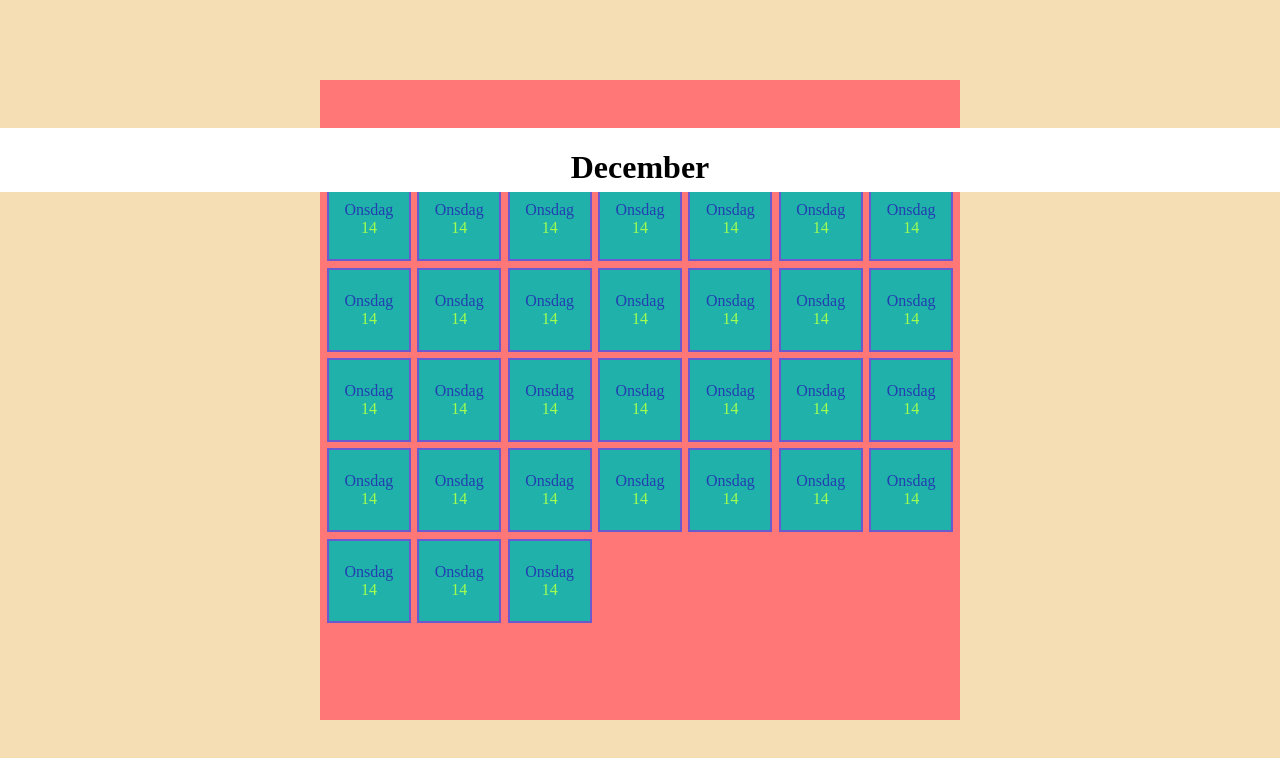
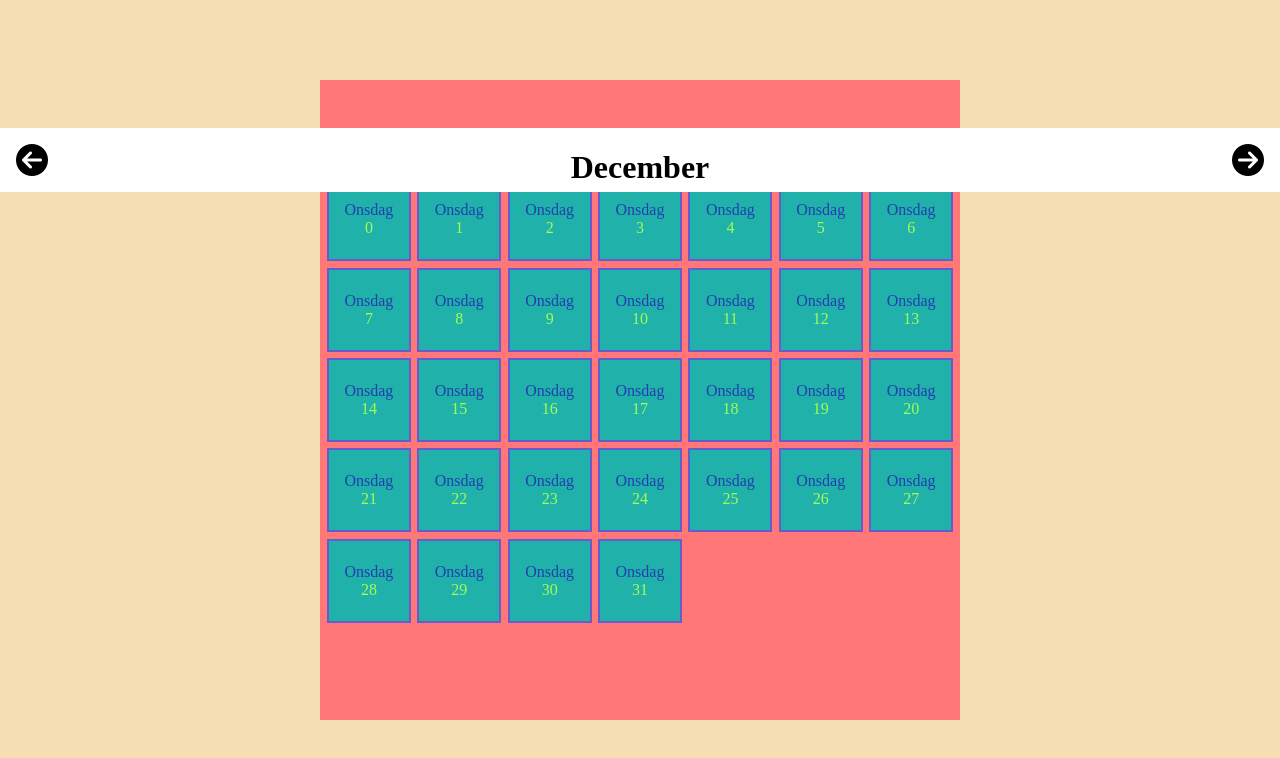
Before and after one commit to lovelanai/ny-kalender, a plain HTML site: page index.html in a window 1280 px wide. Drawn offline with Linux system fonts and the light colour scheme.

Commit message:
calculated how many days are in each month and created as many divs in the calendar as the result shows

```diff
--- a/index.html
+++ b/index.html
@@ -5,13 +5,17 @@
     <meta http-equiv="X-UA-Compatible" content="IE=edge">
     <meta name="viewport" content="width=device-width, initial-scale=1.0">
     <title>Document</title>
+    <script src="https://kit.fontawesome.com/caac8701c4.js" crossorigin="anonymous"></script>
     <link rel="stylesheet" href="./style.css">
     <script src="./main.js"></script>
 </head>
 <body style="display: flex; justify-content: center; align-items: center; height: 100vh; width: 100%; background-color: wheat; margin: 0; padding: 0;">
 
 <div style="background: rgb(255, 119, 119); height: 40rem; width: 40rem; display: flex; align-items: center; justify-content: center;">
-<div style="background-color:rgb(255, 255, 255); height: 4rem; width: 100%; position: absolute; top:8rem; text-align: center;"><h1 class="hej"></h1></div>
+<div style="background-color:rgb(255, 255, 255); height: 4rem; width: 100%; position: absolute; top:8rem; text-align: center;"><h1 class="displaymonth"></h1>
+    <i  id="prev-month-button" style="position: absolute; left: 1rem; top: 1rem; font-size: 2rem; cursor: pointer;" class="fas fa-arrow-circle-left"></i>
+    <i id="next-month-button" style="position: absolute; right: 1rem; top: 1rem; font-size: 2rem; cursor: pointer;" class="fas fa-arrow-circle-right"></i>
+</div>
 
     <div id="calendar-content"> </div>
 
--- a/main.js
+++ b/main.js
@@ -15,6 +15,18 @@ const month = date.getMonth();
 const dayNumber = date.getDate();
 const dayName = date.getDay();
 
+/** Hämtar ut hur många dagar som finns i varje månad */
+// 1, 0 = days
+// 1 = första dagen i månaden
+// 0 = första dagen i månaden -1. Alltså sista dagen i förra månaden
+const daysOfMonths = new Date(year, month + 1, 0).getDate();
+
+/** Hämtar ut första dagen i varje månad. Veckodag & nummer */
+// 1 = första dagen i månaden
+const firstDayOfMonths = new Date(year, month, 1);
+
+
+
 
 /** Översätter månaderna från siffror till Svenska */
 const monthNameSwedish = ["Januari", "Februari", "Mars", "April", "Maj", "Juni", "Juli", "Augusti", "September", "Oktober", "November", "December"]
@@ -24,17 +36,18 @@ const dayNameSwedish = ["Måndag", "Tisdag", "Onsdag", "Torsdag", "Fredag", "Lö
 
 /** Visar pågående månads namn i headern */
 function displayCurrentMonth() {
-    document.querySelector(".hej").innerHTML = monthNameSwedish[month];
+    document.querySelector(".displaymonth").innerHTML = monthNameSwedish[month];
 }
 
-/** Lägg till 31 divar med datum i kalendercontainern */
+
+/** Lägg till divar med datum i kalendercontainern */
 function addDaysToGrid() {
     // Hämtar ut div elementet från Html
     const calendarContent = document.getElementById('calendar-content');
-    // Lägger till 31st divar inuti calendarcontent-diven & ger dem innehåll & class
-    for(d=0; d<31;d++) {
+    // Lägger till divar ut efter antalet dagar i vald månad inuti calendar-content-diven & ger dem innehåll, id & class
+    for(let days=0; days <= daysOfMonths; days++) {
         var dayBoxes = document.createElement('div');
-        dayBoxes.innerHTML = (`<p>${dayNameSwedish[dayName]}</p>`)+(`<p>${dayNumber}</p>`);
+        dayBoxes.innerHTML = (`<p>${dayNameSwedish[dayName]}</p>`)+(`<p>${days+0}</p>`);
         dayBoxes.className = "days";
         dayBoxes.id = "dayboxes";
         calendarContent.appendChild(dayBoxes);
```
